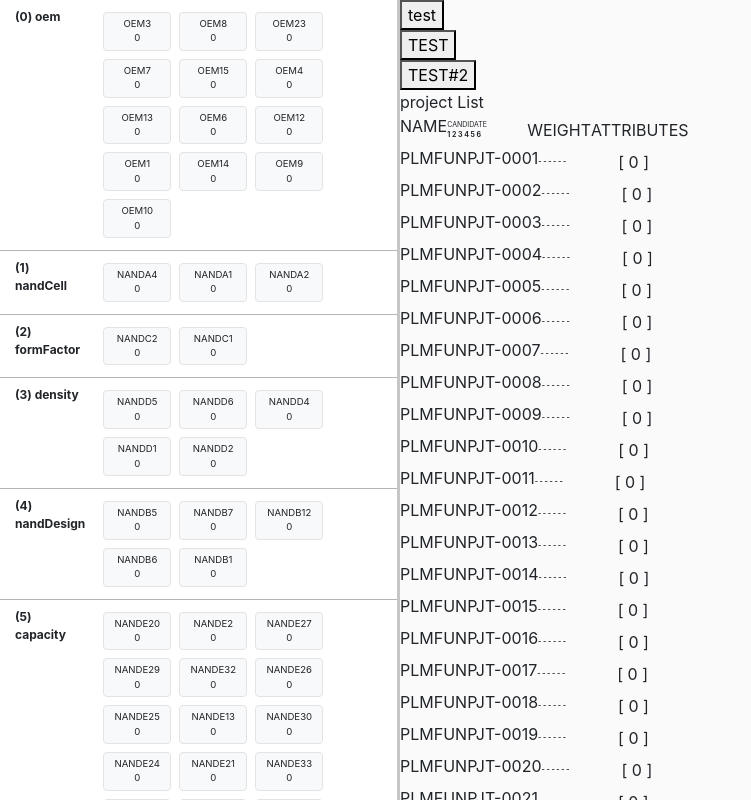
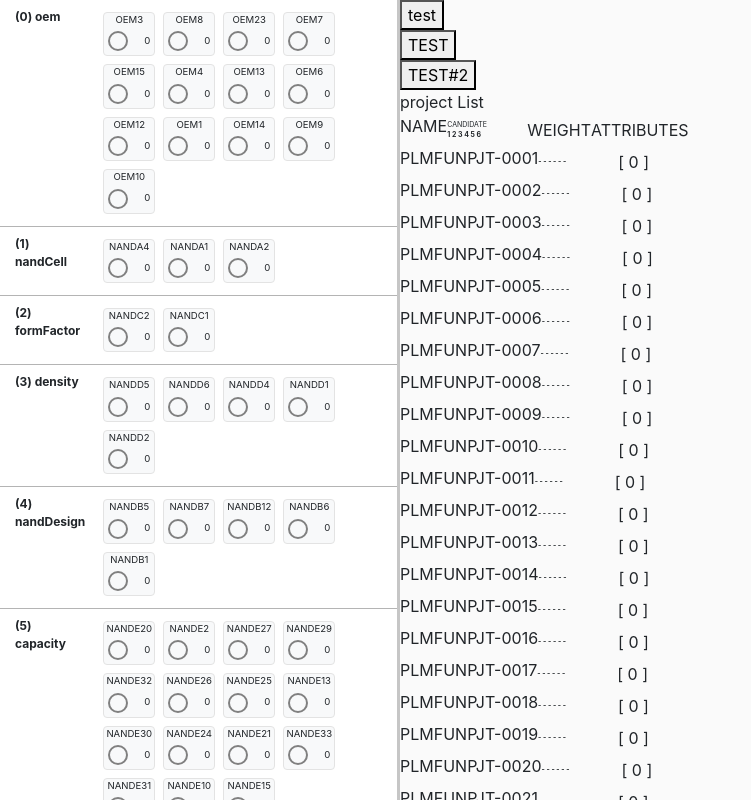
Before and after one commit to ytaek/defect-propagation-viz, a React (Create React App) app: page / in a window 1280 px wide. Shown: the whole page, without its empty margins (0-751 px from the left). Built offline with nearby package versions, Linux system fonts and the light colour scheme; some icons are missing.

Commit message:
adding criterion status menu

```diff
--- a/package.json
+++ b/package.json
@@ -3,6 +3,7 @@
   "version": "0.1.0",
   "private": true,
   "dependencies": {
+    "@material/react-material-icon": "^0.14.1",
     "@types/d3": "^5.7.2",
     "@types/react-addons-update": "^0.14.20",
     "@types/react-redux": "^7.1.0",
--- a/src/App.scss
+++ b/src/App.scss
@@ -62,7 +62,7 @@
           flex-wrap: wrap;
 
           .category {
-            padding: 0.25rem 0.5rem;
+            padding: 0;
             border: 1px solid #e3e3e3;
             border-radius: 0.25rem;
             margin: 0.25rem 0.25rem;
@@ -70,10 +70,29 @@
 
             display: flex;
             flex-direction: column;
-            align-items: center;
+            justify-content: space-between;
 
             .name {
               width: 50px;
+            }
+            .status-container{
+              display: flex;
+              align-items: center;
+              justify-content: space-between;
+              padding: 0.25rem;
+
+              .status-button{
+                width: 1.25rem;
+                height: 1.25rem;
+                border-radius: 50%;
+                border: 2px solid gray;
+                position: relative;
+
+                .status{
+                  left: 50%;
+                  right: 50%;
+                }
+              }
             }
             .weight {
             }
--- a/src/components/CriterionValueWeightControl.tsx
+++ b/src/components/CriterionValueWeightControl.tsx
@@ -1,5 +1,5 @@
 import * as React from "react";
-import { CriterionInterface, CriterionValueInterface } from 'src/services/DataService';
+import { CriterionInterface, CriterionValueInterface, CriterionValueStatus } from 'src/services/DataService';
 
 interface Props {
   criterionValue: CriterionValueInterface;
@@ -18,10 +18,28 @@ export class CriterionValueWeightControl extends React.Component<Props> {
     this.props.onToggleWeight(this.props.criterionValue);
   }
 
-    render(){
-        return (<div className="category btn btn-light" onClick={this.handleClick}>
+  render() {
+    return (
+      <div className="category btn btn-light">
         <div className="name">{this.props.criterionValue.name}</div>
+        <div className="status-container">
+          <div className="status-button" onClick={this.handleClick}>
+            {this.renderStatusSwitch(this.props.criterionValue.status)}
+          </div>
           <div className="weight">{this.props.criterionValue.weight}</div>
+        </div>
       </div>)
   }
+
+  renderStatusSwitch(status: CriterionValueStatus){
+    switch(status){
+      case CriterionValueStatus.CAND:
+        return (<div className="status status-cand"/>)
+      case CriterionValueStatus.NONCAND:
+        return (<div className="status status-noncand">W</div>)
+      case CriterionValueStatus.WEIGHT:
+        default:
+          return (<div className="status status-weight"/>)
     }
+  }
+}
--- a/src/index.tsx
+++ b/src/index.tsx
@@ -2,6 +2,7 @@ import * as React from 'react';
 import * as ReactDOM from 'react-dom';
 import App from './App';
 import 'bootstrap/dist/css/bootstrap.css';
+import '@material/react-material-icon/index.scss';
 import './index.css';
 import registerServiceWorker from './registerServiceWorker';
 
@@ -12,6 +13,8 @@ const store = configureStore();
 
 ReactDOM.render(
   <Provider store={store}>
+    <link href="https://fonts.googleapis.com/icon?family=Material+Icons"
+      rel="stylesheet"/>
     <App />
   </Provider>,
   document.getElementById('root') as HTMLElement
```
Also changed, not shown: 1 other file (tests, documents, lock files or other folders). Lines whose indentation alone changed are shown as unchanged.
